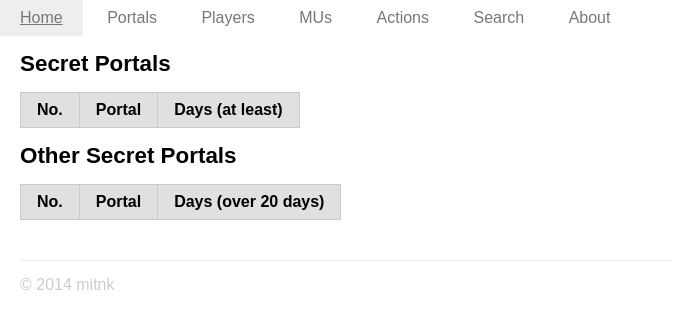
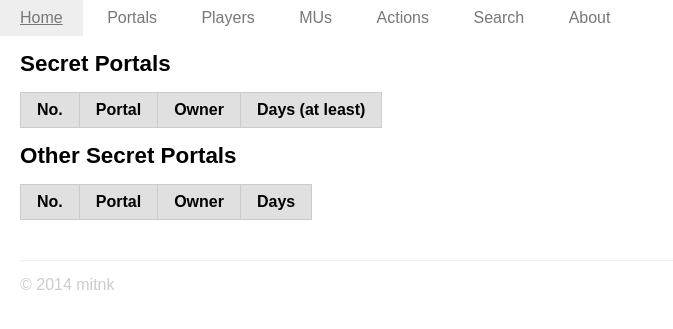
Before and after one commit to mitnk/ingress, a Django app: page /portals/beijing_does_not_have_long_time_portals/enlightened/ in a window 1280 px wide. Shown: the top 329 px of the page, without its empty margins (0-673 px from the left). Run offline with Django 3.2, Linux system fonts and the light colour scheme; data that the repository does not hold is empty.

Commit message:
update portals_long_time_hold

```diff
--- a/ingress/ingress/management/commands/collect.py
+++ b/ingress/ingress/management/commands/collect.py
@@ -18,7 +18,7 @@ def get_n_seconds_ago(n):
 
 
 def get_timems_last_minute():
-    one_hour_ago = get_n_seconds_ago(60 * 60)
+    one_hour_ago = get_n_seconds_ago(60 * 60 * 24)
     try:
         # we must +1 for this, since sometimes a lot of items with same timestamp
         # so that we got endless loop then.
--- a/ingress/ingress/templates/ingress/portals_long_time_hold_enlightened.html
+++ b/ingress/ingress/templates/ingress/portals_long_time_hold.html
@@ -15,6 +15,7 @@
         <tr>
             <th>No.</th>
             <th>Portal</th>
+            <th>Owner</th>
             <th>Days (at least)</th>
         </tr>
         </thead>
@@ -30,6 +31,9 @@
                 </a>
             </td>
             <td>
+                <span class="c-{{ team }}">{{ po.owner }}</span>
+            </td>
+            <td>
                 {{ po.get_hold_days }}
             </td>
         </tr>
@@ -43,7 +47,8 @@
         <tr>
             <th>No.</th>
             <th>Portal</th>
-            <th>Days (over 20 days)</th>
+            <th>Owner</th>
+            <th>Days</th>
         </tr>
         </thead>
         <tbody>
@@ -58,7 +63,10 @@
                 </a>
             </td>
             <td>
-                {{ po.get_hold_days }}
+                <span class="c-{{ team }}">{{ po.owner }}</span>
+            </td>
+            <td>
+                Over 22 days
             </td>
         </tr>
         {% endfor %}
--- a/ingress/ingress/urls.py
+++ b/ingress/ingress/urls.py
@@ -10,6 +10,7 @@ urlpatterns = patterns('',
     url(r'^portals/$', views.portals, name='ingress_portals'),
     url(r'^portals/popular/$', views.portals_popular, name='ingress_portals_popular'),
     url(r'^portals/beijing_does_not_have_long_time_portals/enlightened/$', views.portals_long_time_hold_enlightened, name='ingress_portals_long_time_hold_enlightened'),
+    url(r'^portals/beijing_has_long_time_portals/r/$', views.portals_long_time_hold_r, name='ingress_portals_long_time_hold_r'),
     url(r'^portals/([\.\w]+)/$', views.portal_detail, name='ingress_portal_detail'),
 
     url(r'^players/$', views.players, name='ingress_players'),
--- a/ingress/ingress/views.py
+++ b/ingress/ingress/views.py
@@ -134,7 +134,18 @@ def portals_long_time_hold_enlightened(request):
     others = Portal.objects.filter(team='E', last_captured=None)
     context['result'] = result
     context['others'] = others
-    return render(request, "ingress/portals_long_time_hold_enlightened.html", context)
+    context['team'] = 'E'
+    return render(request, "ingress/portals_long_time_hold.html", context)
+
+
+def portals_long_time_hold_r(request):
+    context = {}
+    result = Portal.objects.filter(team='R').exclude(last_captured=None).order_by('last_captured')[:100]
+    others = Portal.objects.filter(team='R', last_captured=None)
+    context['result'] = result
+    context['others'] = others
+    context['team'] = 'R'
+    return render(request, "ingress/portals_long_time_hold.html", context)
 
 
 def about(request):
```
